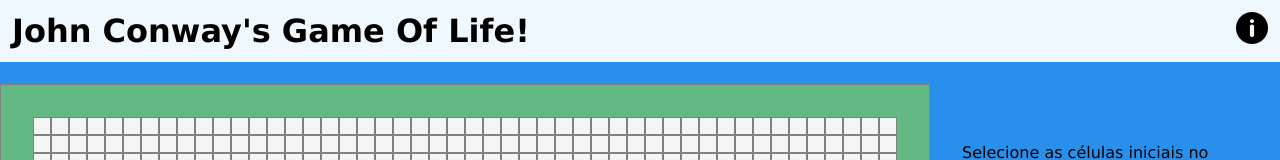
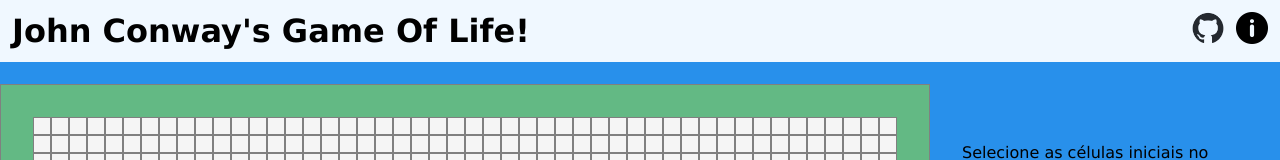
Before and after one commit to mhenrique94/game_of_life, a Vue app in the folder golvue/: page / in a window 1280 px wide. Shown: the top 160 px of the page. Built offline with nearby package versions, Linux system fonts and the light colour scheme.

Commit message:
Adiciona link para Github

```diff
--- a/golvue/src/App.vue
+++ b/golvue/src/App.vue
@@ -24,6 +24,13 @@ export default {
     alt="icone de informação"
     @click="toggleModal"
   />
+  <a href="https://github.com/mhenrique94" target="_blank">
+    <img
+      class="git_logo"
+      src="../public/github-mark.png"
+      alt="Logo do Github"
+    />
+  </a>
 
   <div v-show="modal" class="disclaimer">
     <p>Desenvolvido em Vue.js por Marcelo Silva com base em:</p>
@@ -65,7 +72,17 @@ h1 {
   right: 12px;
   width: 32px;
   height: 32px;
+  cursor: pointer;
 }
+
+.git_logo {
+  position: absolute;
+  width: 32px;
+  height: 32px;
+  top: 12px;
+  right: 56px;
+}
+
 .disclaimer {
   background-color: antiquewhite;
   width: 420px;
```
Also changed, not shown: golvue/public/github-mark.png (added).
